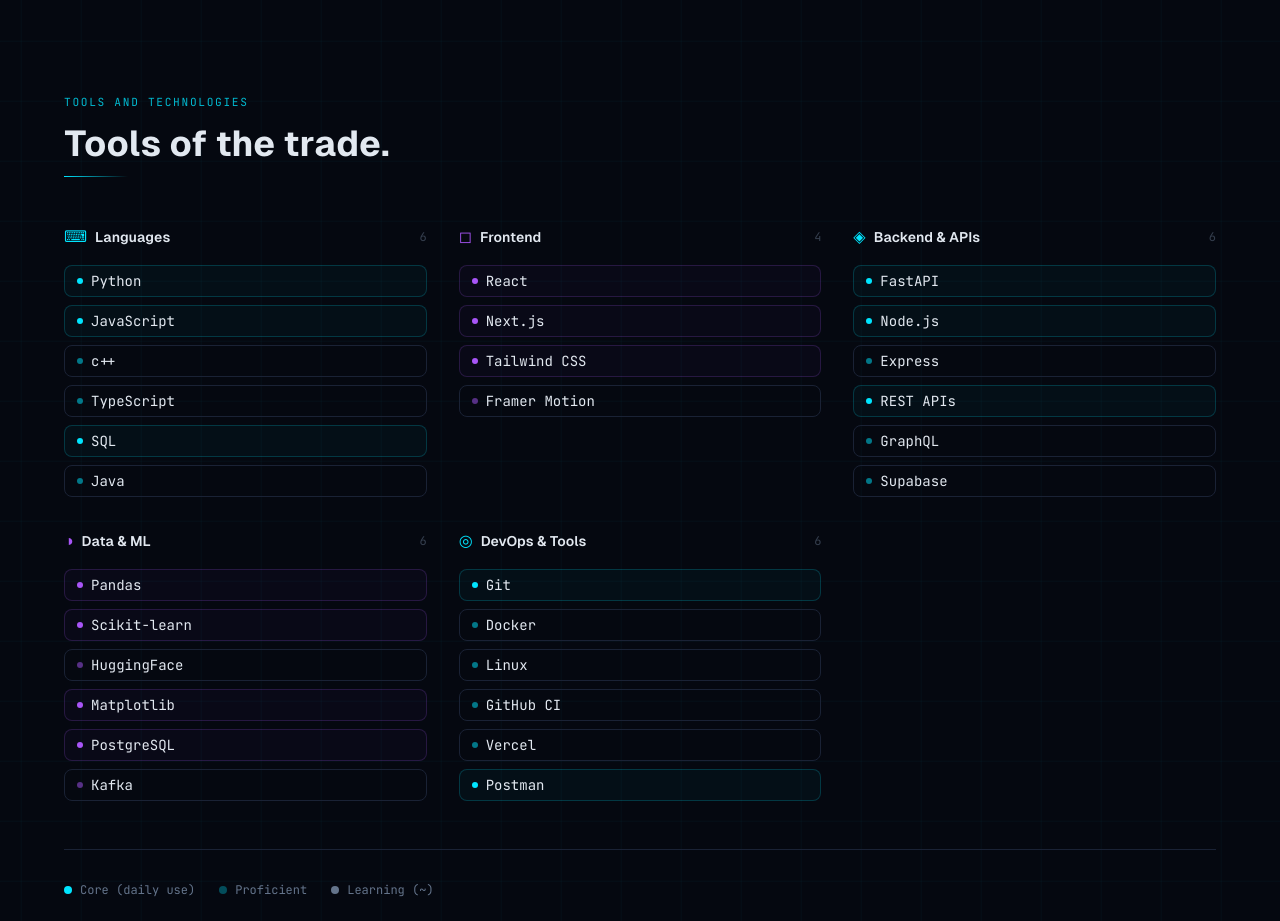
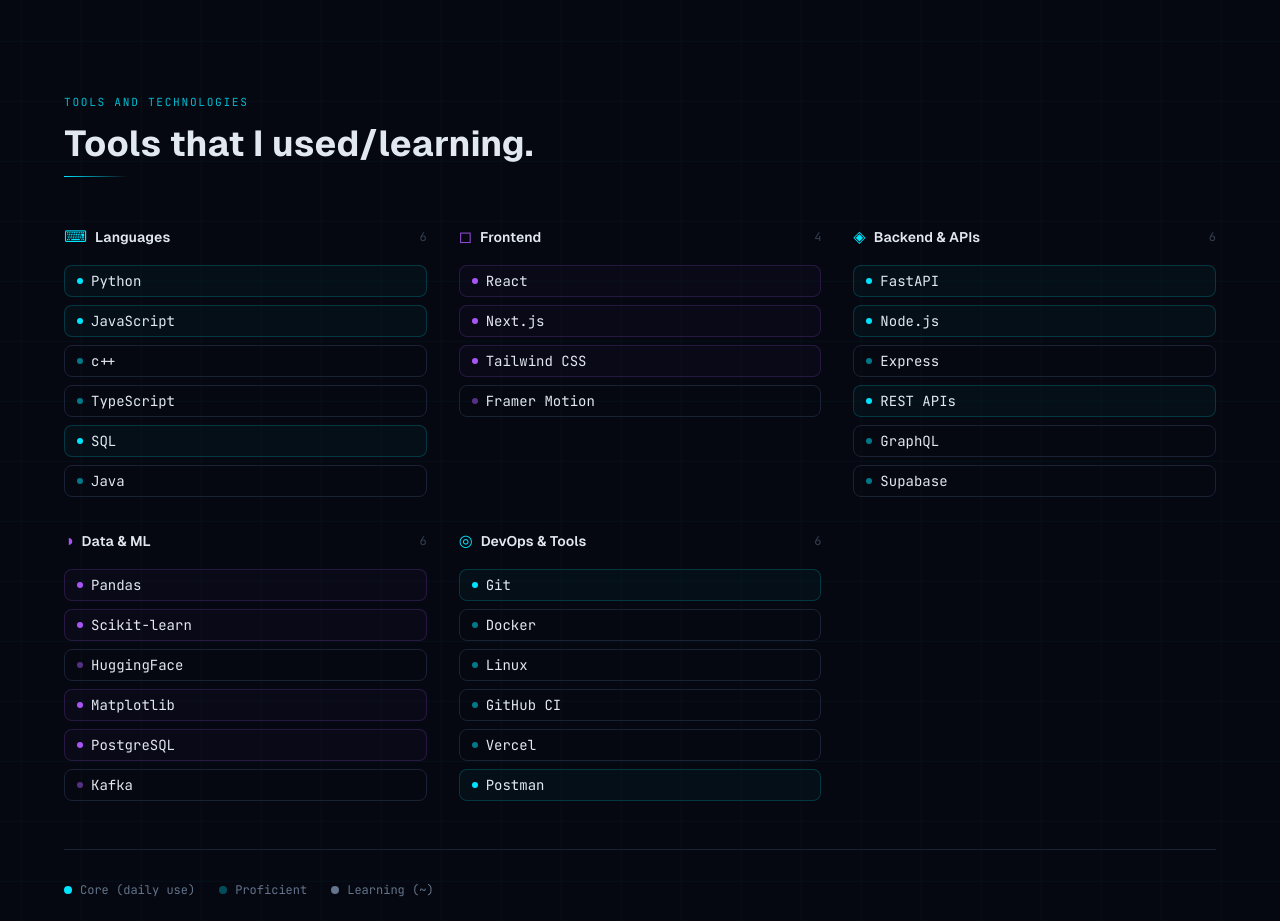
Before and after one commit to Subhadeep-Dhar/portfolio, a Next.js app: page / in a window 1280 px wide. Shown: the part 1540-2461 px from the top of the page. Built offline with nearby package versions, Linux system fonts and the light colour scheme.

Commit message:
Minor change

```diff
--- a/src/sections/Skills.jsx
+++ b/src/sections/Skills.jsx
@@ -20,7 +20,7 @@
 
         <SectionHeader
           label="Tools and Technologies"
-          title="Tools of the trade."
+          title="Tools that I used/learning."
           // subtitle="Grouped by domain. Dot = core skill. No dot = proficient. ~ = actively learning."
         />
 
```
